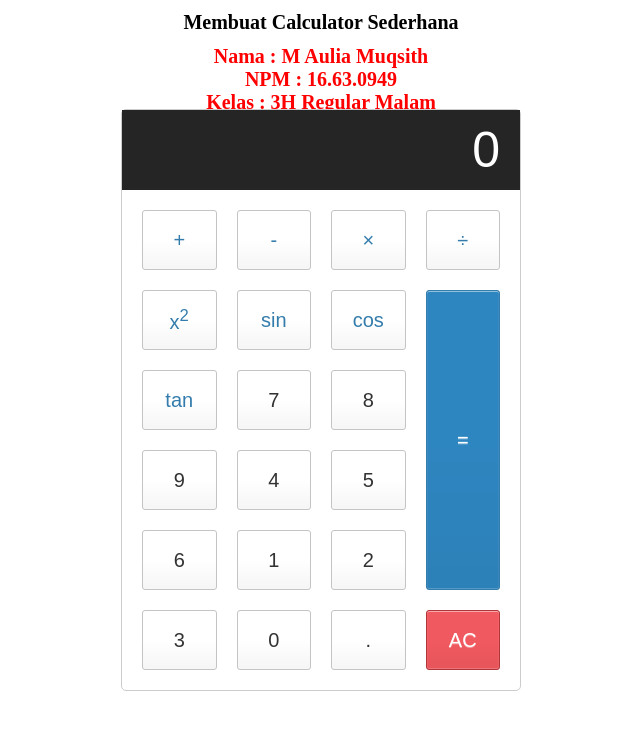
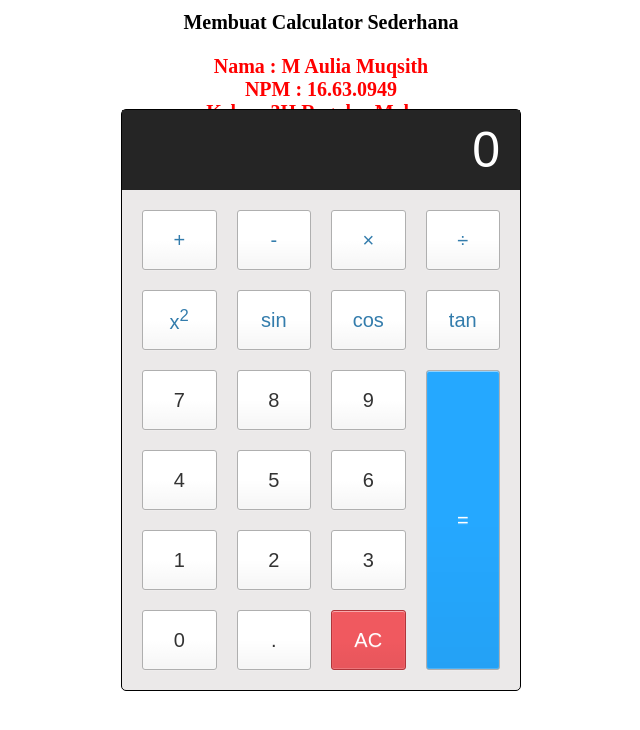
Before and after one commit to mauliamqsth/mauliamqsth.github.io, a plain HTML site: page index.html in a window 1280 px wide. Shown: the whole page, without its empty margins (319-959 px from the left). Drawn offline with Linux system fonts and the light colour scheme.

Commit message:
Update style.css

```diff
--- a/style.css
+++ b/style.css
@@ -1,25 +1,31 @@
-html {
+html{
     font-size: 62.5%;
     box-sizing: border-box;
 }
 
-*, *::before, *::after {
+*, *::before, *::after{
     margin: 0;
     padding: 0;
     box-sizing: inherit;
 }
 
-.calculator {
-    border: 1px solid #ccc;
+.header{
+    margin: 10px;
+}
+
+
+.calculator{
+    border: 1px solid rgb(0, 0, 0);
     border-radius: 5px;
     position: absolute;
     top: 50%;
     left: 50%;
     transform: translate(-50%, -50%);
     width: 400px;
+    background-color: rgb(235, 233, 233);
 }
 
-.calculator-screen {
+.calculator-screen{
     width: 100%;
     font-size: 5rem;
     height: 80px;
@@ -31,54 +37,52 @@ html {
     padding-left: 10px;
 }
 
-button {
+button{
     height: 60px;
     background-color: #fff;
     border-radius: 3px;
-    border: 1px solid #c4c4c4;
-    background-color: transparent;
+    border: 1px solid #afafaf;
+    background-color: transparent white;
     font-size: 2rem;
     color: #333;
-    background-image: linear-gradient(to bottom,transparent,transparent 50%,rgba(0,0,0,.04));
-    box-shadow: inset 0 0 0 1px rgba(255, 255, 255,.05), inset 0 1px 0 0
-    rgba(255, 255, 255,.45), inset 0 -1px 0 0 rgba(255, 255, 255,.15), 0 1px 0 0
-    rgba(255, 255, 255,.15);
-    text-shadow: 0 1px rgba(255, 255, 255,.4);
+    background-image: linear-gradient(to bottom,transparent,transparent 50%, rgba(0,0,0,.04));
+    box-shadow: inset 0 0 0 1px rgba(255, 255, 255, .05), inset 0 1px 0 0 rgba(255,255,255, .45), inset 0 -1px 0 0 rgba(255,255,255,.15), 0 1px 0 0 rgba(255,255,255,.15);
+    text-shadow: 0 1px rgba(255,255, 255, .15);
 }
 
-button:hover {
-    background-color: #eaeaea;
+button:hover{
+    background-color: #bbbbbb;
 }
 
-.operator {
+.operator{
     color: #337cac;
 }
 
-.all-clear {
+.all-clear{
     background-color: #f0595f;
     border-color: #b0353a;
     color: #fff;
 }
 
-.all-clear:hover {
-    background-color: #f17377;
+.all-clear:hover{
+   background-color: #f17377;
 }
 
-.equal-sign {
-    background-color: #2e86c0;
-    border-color: #337cac;
+.equal-sign{
+    background-color: #25a8ff;
+    border-color: #afafaf;
     color: #fff;
     height: 100%;
-    grid-area: 2 / 4 / 6 / 5;
+    grid-area: 3 / 4 / 7 / 5;
 }
 
-.equal-sign:hover {
-    background-color: #4e9ed4;
+.equal-sign:hover{
+    background-color: #4eb8ff;
 }
 
-.calculator-keys {
+.calculator-keys{
     display: grid;
-    grid-template-columns: repeat(4, 1fr);
+    grid-template-columns: repeat(4 ,1fr);
     grid-gap: 20px;
     padding: 20px;
 }
```
